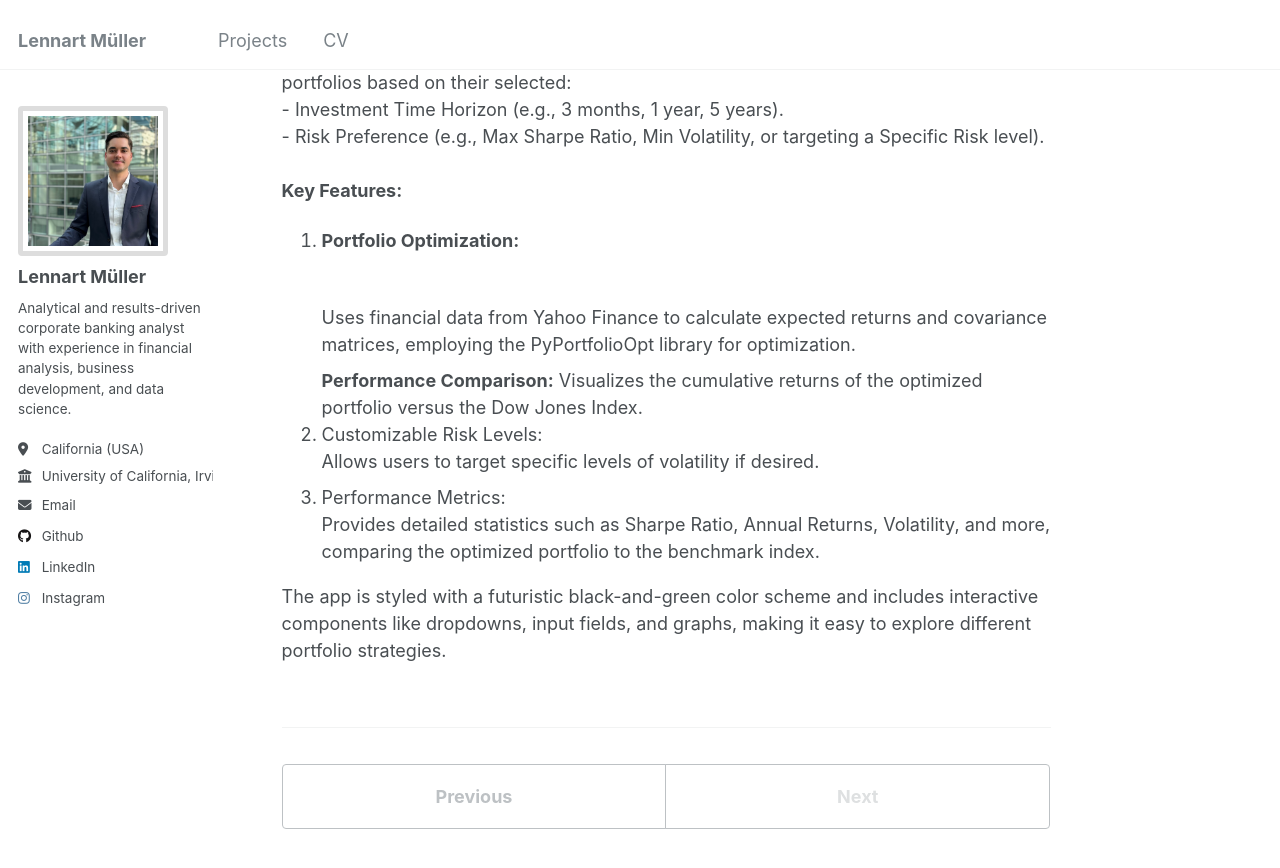
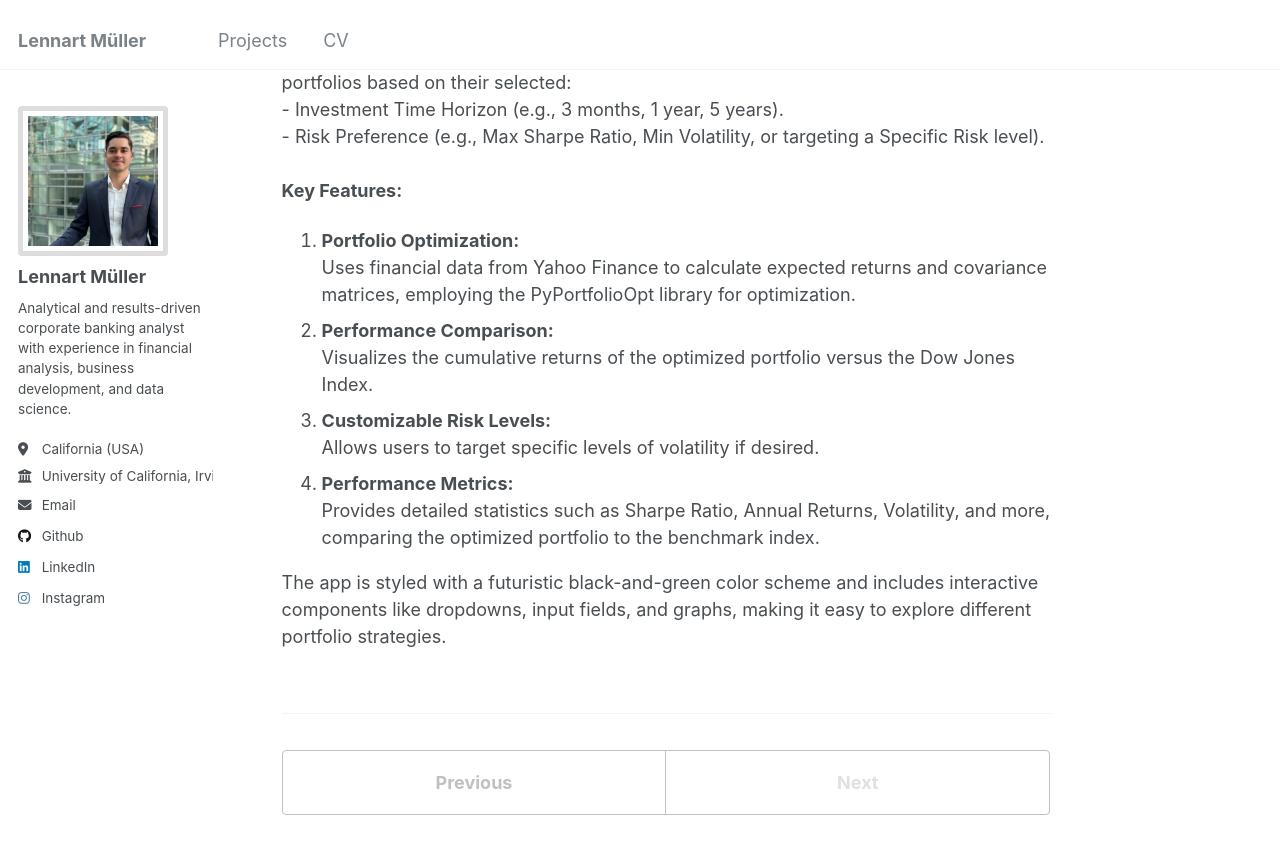
Before and after one commit to lennartmueller123/lennartmueller123.github.io, a Jekyll site: the page built from _projects/projects-2.html, in a window 1280 px wide and 900 px high, scrolled down 568 px. Shown: the top 868 px of the window. Built offline with Jekyll 4.4.1, drawn with Linux system fonts in a browser that asks for light colours.

Commit message:
Update projects-2.html

```diff
--- a/_projects/projects-2.html
+++ b/_projects/projects-2.html
@@ -44,13 +44,21 @@
 <br/>
 <p style="font-weight: bold;">Key Features:</p>
 <ol>
-  <li><p style="font-weight: bold;">Portfolio Optimization:</p><br/>
-  Uses financial data from Yahoo Finance to calculate expected returns and covariance matrices, employing the PyPortfolioOpt library for optimization.</li>
-  <strong>Performance Comparison:</strong>
-  Visualizes the cumulative returns of the optimized portfolio versus the Dow Jones Index.</li>
-  <li>Customizable Risk Levels:<br/>
-  Allows users to target specific levels of volatility if desired.</li>
-  <li>Performance Metrics:<br/>
-   Provides detailed statistics such as Sharpe Ratio, Annual Returns, Volatility, and more, comparing the optimized portfolio to the benchmark index.</li>
+  <li>
+    <strong>Portfolio Optimization:</strong><br/>
+    Uses financial data from Yahoo Finance to calculate expected returns and covariance matrices, employing the PyPortfolioOpt library for optimization.
+  </li>
+  <li>
+    <strong>Performance Comparison:</strong><br/>
+    Visualizes the cumulative returns of the optimized portfolio versus the Dow Jones Index.
+  </li>
+  <li>
+    <strong>Customizable Risk Levels:</strong><br/>
+    Allows users to target specific levels of volatility if desired.
+  </li>
+  <li>
+    <strong>Performance Metrics:</strong><br/>
+    Provides detailed statistics such as Sharpe Ratio, Annual Returns, Volatility, and more, comparing the optimized portfolio to the benchmark index.
+  </li>
 </ol>
 The app is styled with a futuristic black-and-green color scheme and includes interactive components like dropdowns, input fields, and graphs, making it easy to explore different portfolio strategies.
```
